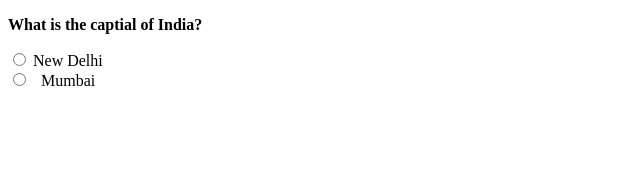
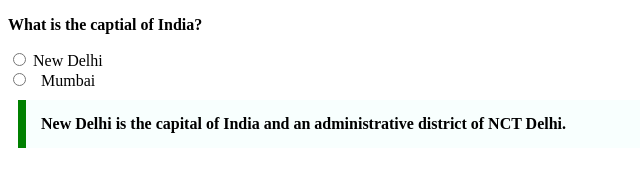
Before and after one commit to acciojob/trivia-teja-accio, a website: page main.html in a window 1280 px wide. Shown: the whole page, without its empty margins (0-640 px from the left). Drawn offline with Linux system fonts and the light colour scheme.

Commit message:
created a submission

```diff
--- a/main.html
+++ b/main.html
@@ -14,7 +14,7 @@
 	<br>
 	<input type="radio" id="mumbai" name="capital" value="Mumbai">
     <label for="mumbai">Mumbai</label>
-
+	<blockquote>New Delhi is the capital of India and an administrative district of NCT Delhi.</blockquote>
 <script type="text/javascript" src="./script.js"></script>
 
 </body>
--- a/styles.css
+++ b/styles.css
@@ -1,2 +1,9 @@
-
 /* Your CSS Code here. */
+blockquote{
+	max-width: 600px;
+	margin: 10px;
+	padding: 15px;
+	border-left: 8px solid green;
+	background-color: #f8fffe;
+	font-weight: bold;
+}
```
